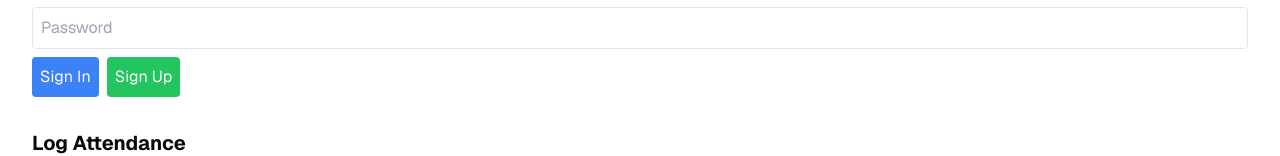
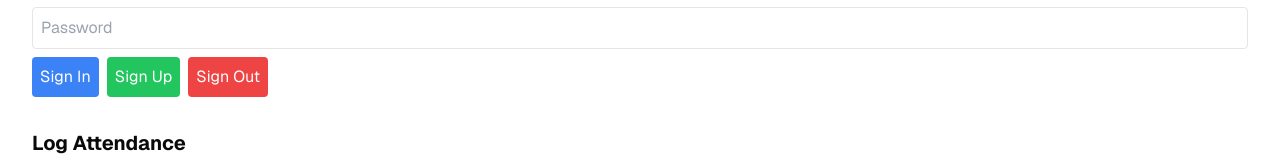
Before and after one commit to ledooooo/attendance-system, a Next.js app: page / in a window 1280 px wide. Shown: the part 167-323 px from the top of the page. Built offline with nearby package versions, Linux system fonts and the light colour scheme; no server answers.

Commit message:
Add sign-out functionality to Auth component

```diff
--- a/components/Auth.tsx
+++ b/components/Auth.tsx
@@ -35,6 +35,21 @@
          setLoading(false);
        };
 
+       const handleSignOut = async () => {
+         setLoading(true);
+         setError(null);
+
+         const { error } = await supabase.auth.signOut();
+         if (error) {
+           setError(error.message);
+         } else {
+           alert('Signed out successfully!');
+           setEmail('');
+           setPassword('');
+         }
+         setLoading(false);
+       };
+
        return (
          <div className="p-4">
            <h2 className="text-xl font-bold mb-4">Sign In / Sign Up</h2>
@@ -68,6 +83,13 @@
              >
                {loading ? 'Loading...' : 'Sign Up'}
              </button>
+             <button
+               onClick={handleSignOut}
+               disabled={loading}
+               className="p-2 bg-red-500 text-white rounded disabled:bg-gray-400"
+             >
+               {loading ? 'Loading...' : 'Sign Out'}
+             </button>
            </div>
          </div>
        );
```
